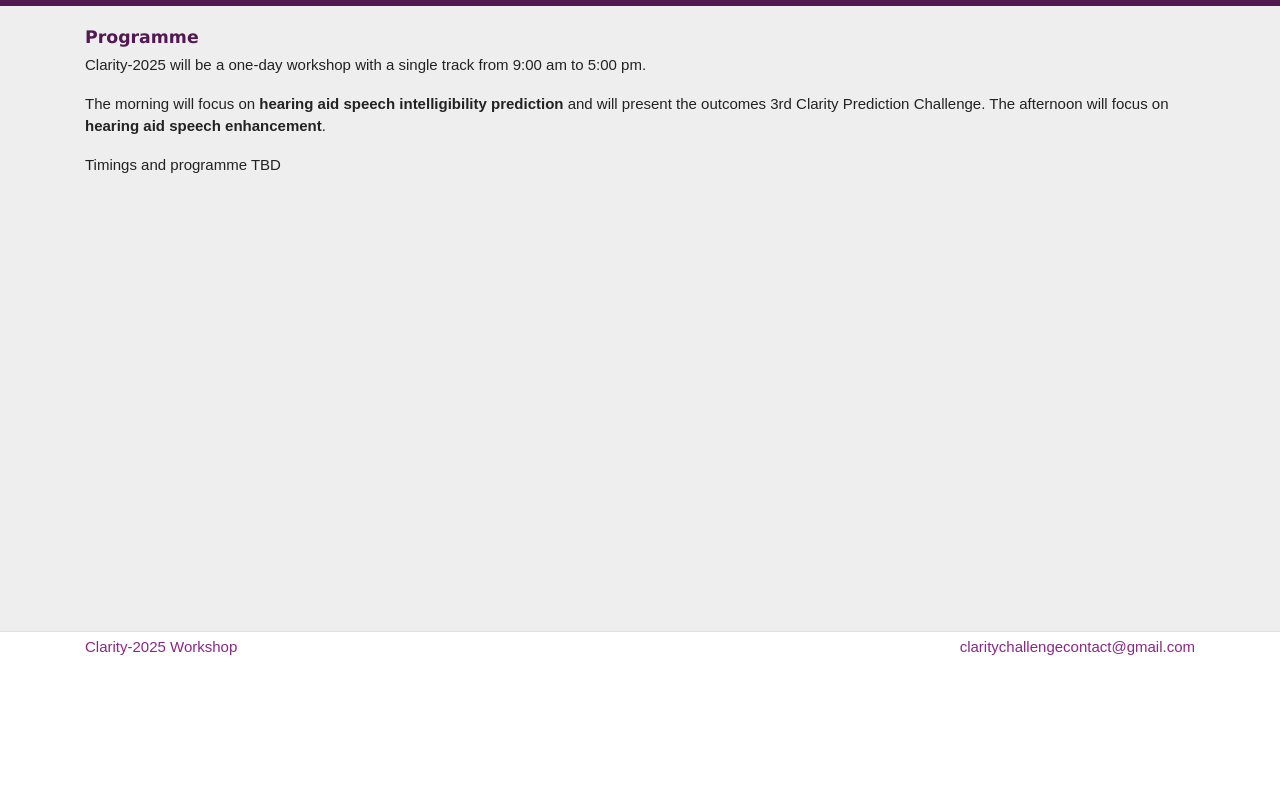
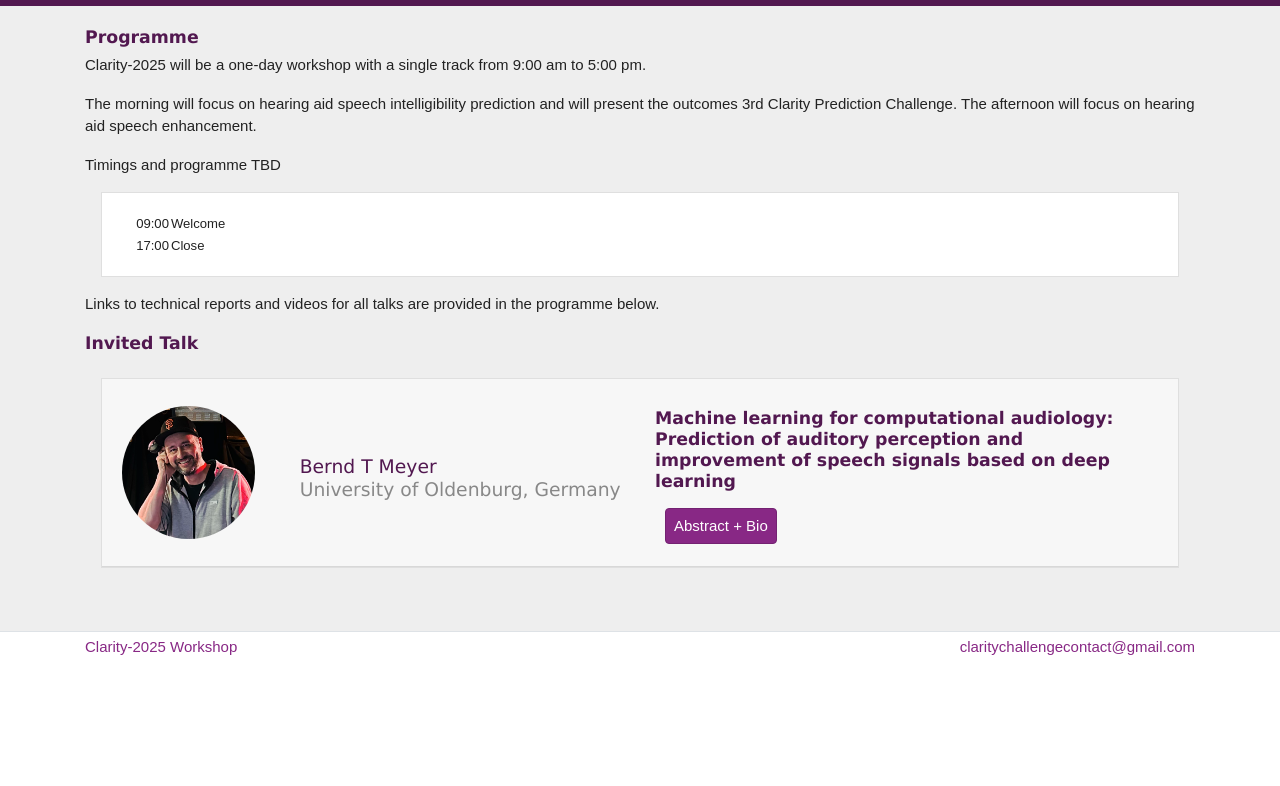
Before and after one commit to claritychallenge/clarity2025-workshop, a Jekyll site: the page built from programme.md, in a window 1280 px wide. Shown: the part 122-908 px from the top of the page. Built offline with Jekyll 4.4.1, drawn with Linux system fonts in a browser that asks for light colours.

Commit message:
Added keynote photo, title and bio

```diff
--- a/programme.md
+++ b/programme.md
@@ -5,6 +5,74 @@ title: Programme
 
 Clarity-2025 will be a one-day workshop with a single track from 9:00 am to 5:00 pm.
 
-The morning will focus on <b>hearing aid speech intelligibility prediction</b> and will present the outcomes 3rd Clarity Prediction Challenge. The afternoon will focus on <b>hearing aid speech enhancement</b>.
+The morning will focus on hearing aid speech intelligibility prediction and will present the outcomes 3rd Clarity Prediction Challenge. The afternoon will focus on hearing aid speech enhancement.
 
 Timings and programme TBD
+
+<div class="panel panel-default">
+<div class="panel-body">
+
+<div class="card  m-3">
+
+<div class="card-body">
+
+<table style="margin-left: 1em;">
+<tbody>
+<tr><td>09:00</td><td>Welcome</td></tr>
+
+<tr><td>17:00</td><td>Close</td></tr>
+</tbody>
+</table>
+</div>
+</div>
+
+Links to technical reports and videos for all talks are provided in the programme below.
+
+<h1>Invited Talk</h1>
+
+<div class="card m-3 mt-4">
+  <a name="keynote"></a>
+
+<div class="card-header">
+<div class="row align-items-center">
+
+<div class="col-sm-2">
+<img src="./assets/images/meyer_photo.png" alt="Speaker" class="float-left rounded-circle" style="width:90%; height:90%;" />
+</div>
+
+<div class="col-sm-4">
+<h1 class="lead">Bernd T Meyer <div class="text-muted">University of Oldenburg, Germany</div> </h1>
+</div>
+
+<div class="col-sm-6">
+
+<h1> Machine learning for computational audiology: Prediction of auditory perception and improvement of speech signals based on deep learning </h1>
+
+<button class="btn btn-primary" style="color:white; margin: 10px; border-radius: 4px;" type="button" data-toggle="collapse" data-target="#collapseAbstractMeyer" aria-expanded="false" aria-controls="collapseAbstractMeyer">
+Abstract + Bio
+</button>
+
+</div>
+</div>
+</div>
+
+<!---------------------------------------------------->
+<div class="collapse" id="collapseAbstractMeyer">
+
+<div class="card-body">
+<h1 class="card-title"> Machine learning for computational audiology: Prediction of auditory perception and improvement of speech signals based on deep learning  </h1>
+
+<h2>Abstract</h2>
+
+To appear.
+
+<h2>Bio</h2>
+
+Bernd T. Meyer received the Ph.D. degree from the University of Oldenburg, Germany, in 2009, where he was a member of the Medical Physics Group. He was a Visiting Researcher in the speech group with the International Computer Science Institute, Berkeley, CA, USA, and worked in the Center for Language and Speech Processing at the Johns Hopkins University, Baltimore, MD, USA. Since 2019, he is professor for Communication Acoustics at the University Oldenburg. His research interests include the relation of speech and hearing, with a special interest in models of human speech perception, automatic speech processing and its applications in hearing technology.
+
+</div>
+</div>
+<!---------------------------------------------------->
+
+</div>
+</div>
```
Also changed, not shown: assets/images/meyer_photo.png (added).
